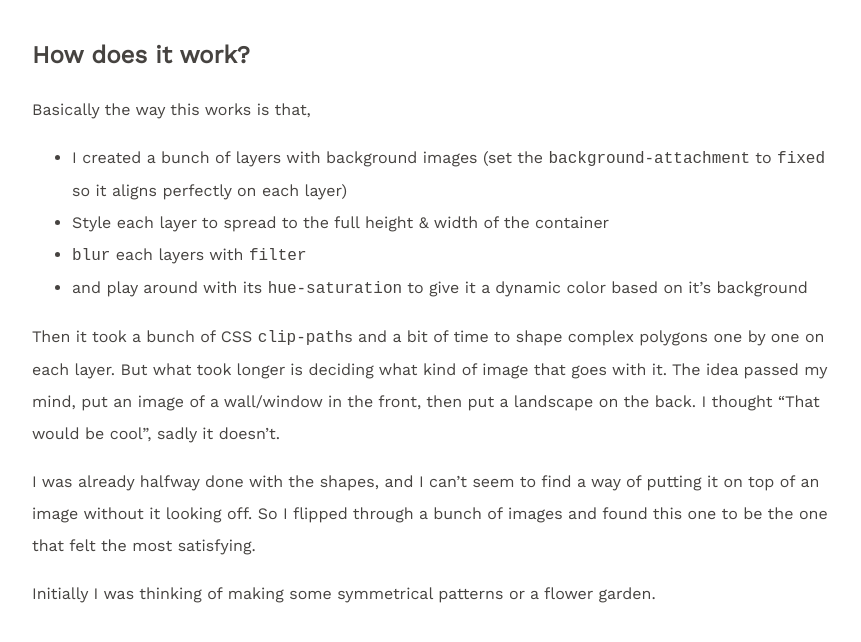
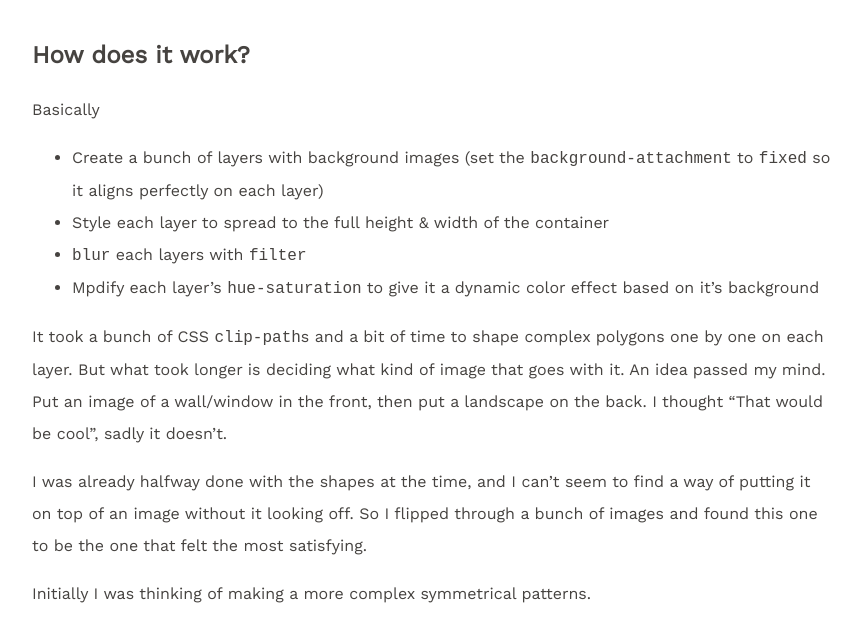
Before and after one commit to ichiyouji/ichiyouji.github.io, a Jekyll site: the page built from _posts/2019-02-28-stained-glass.markdown, in a window 1280 px wide and 900 px high, scrolled down 879 px, cut to the strip 226-868 px from the top of the window. Shown: the whole strip, without its empty margins (208-1069 px from the left). Built offline with Jekyll 4.4.1, drawn with Linux system fonts in a browser that asks for light colours.

Commit message:
fix typo

```diff
--- a/_posts/2019-02-23-rorschach.markdown
+++ b/_posts/2019-02-23-rorschach.markdown
@@ -24,10 +24,10 @@ Below is a pen I made for this week's codepen challenge. The theme for February
 
 ## How does it work?
 
-I used several dozens of `div` elements, shaped them into a circle, put an svg `filter` on the container and randomly generate position for each of them in JS.
+I used several dozens of `div` elements, shaped them into circles, put an svg `filter` on the container and randomly generate position for each of them in JS.
 
 The CSS `transition` property took care of the animation.
 
-My laptop fan is _whooshing_ a bit as I write this post.
+My laptop fan was _whooshing_ a bit as I wrote this post.
 
 But hey, it's kind of satisfying to look at.
--- a/_posts/2019-02-28-stained-glass.markdown
+++ b/_posts/2019-02-28-stained-glass.markdown
@@ -24,14 +24,14 @@ Below is another pen I made for this week's codepen challenge. The theme for Feb
 
 ## How does it work?
 
-Basically the way this works is that,
-- I created a bunch of layers with background images (set the `background-attachment` to `fixed` so it aligns perfectly on each layer)
+Basically
+- Create a bunch of layers with background images (set the `background-attachment` to `fixed` so it aligns perfectly on each layer)
 - Style each layer to spread to the full height & width of the container
 - `blur` each layers with `filter`
-- and play around with its `hue-saturation` to give it a dynamic color based on it's background
+- Mpdify each layer's `hue-saturation` to give it a dynamic color effect based on it's background
 
-Then it took a bunch of CSS `clip-path`s and a bit of time to shape complex polygons one by one on each layer. But what took longer is deciding what kind of image that goes with it. The idea passed my mind, put an image of a wall/window in the front, then put a landscape on the back. I thought "That would be cool", sadly it doesn't.
+It took a bunch of CSS `clip-path`s and a bit of time to shape complex polygons one by one on each layer. But what took longer is deciding what kind of image that goes with it. An idea passed my mind. Put an image of a wall/window in the front, then put a landscape on the back. I thought "That would be cool", sadly it doesn't.
 
-I was already halfway done with the shapes, and I can't seem to find a way of putting it on top of an image without it looking off. So I flipped through a bunch of images and found this one to be the one that felt the most satisfying.
+I was already halfway done with the shapes at the time, and I can't seem to find a way of putting it on top of an image without it looking off. So I flipped through a bunch of images and found this one to be the one that felt the most satisfying.
 
-Initially I was thinking of making some symmetrical patterns or a flower garden.
+Initially I was thinking of making a more complex symmetrical patterns.
```
Also changed, not shown: other parts of _posts/2019-02-23-rorschach.markdown (+1 -1 lines).
